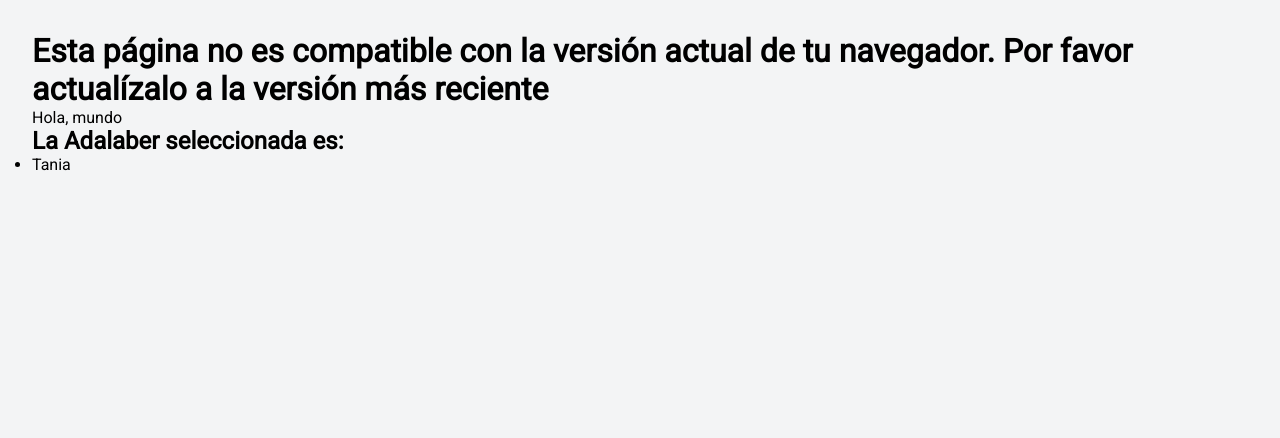
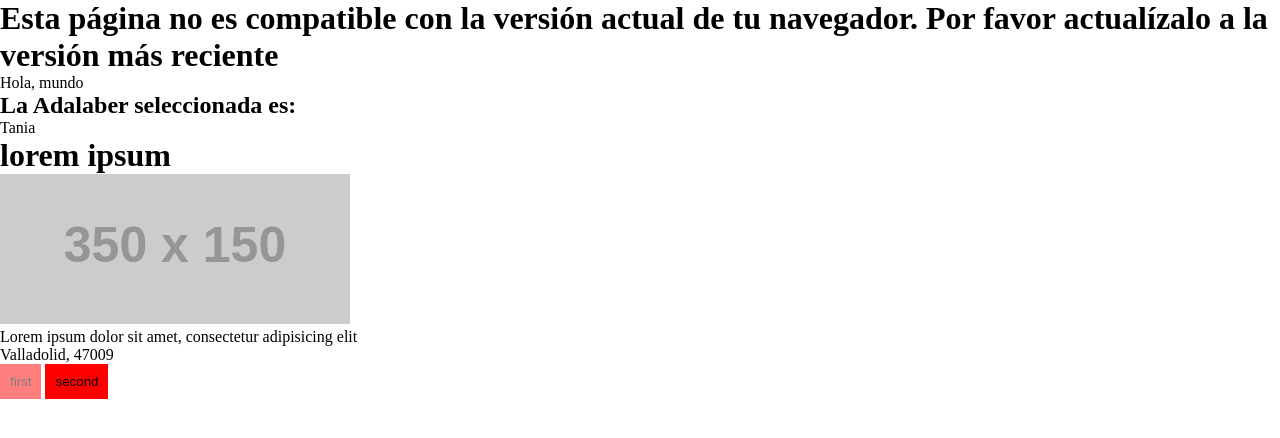
Before and after one commit to Tasac-sainz/promo-55-module-2-pair-2-javascript, a website built with Vite: page src/index.html in a window 1280 px wide. Built offline with nearby package versions, Linux system fonts and the light colour scheme; placeholder pictures from the web are drawn by us; files whose address does not match are found by name.

Commit message:
ejercicio terminado

```diff
--- a/src/index.html
+++ b/src/index.html
@@ -15,6 +15,15 @@
   <h2></h2>
   <ul></ul>
 
+  <div class="first-section">
+    <h1 class="title"></h1>
+    <img class="image"/>
+    <p class="paragraph"></p>
+  </div>
+
+<p class="address"></p>
+<button class="button">first</button>
+<button class="button">second</button>
 
 
     <script src="./js/main.js"></script>
--- a/src/js/main.js
+++ b/src/js/main.js
@@ -2,10 +2,22 @@
 
 console.log('>> Ready :)');
 
-document.querySelector ('h1').innerHTML ='Esta página no es compatible con la versión actual de tu navegador. Por favor actualízalo a la versión más reciente';
+document.querySelector('h1').innerHTML = 'Esta página no es compatible con la versión actual de tu navegador. Por favor actualízalo a la versión más reciente';
 
-document.querySelector ('p').innerHTML = "Hola, mundo";
+document.querySelector('p').innerHTML = "Hola, mundo";
 
-document.querySelector ('h2').innerHTML = "La Adalaber seleccionada es:"
+document.querySelector('h2').innerHTML = "La Adalaber seleccionada es:";
 
-document.querySelector ('ul').innerHTML ="<li>Tania</li>"
+document.querySelector('ul').innerHTML = "<li>Tania</li>";
+
+document.querySelector(".title").innerHTML = "lorem ipsum";
+document.querySelector(".image").src = "http://via.placeholder.com/350x150";
+document.querySelector('.paragraph').innerHTML = "Lorem ipsum dolor sit amet, consectetur adipisicing elit"
+
+
+let myAddress = 'Madrid, 28009';
+myAddress = 'Valladolid, 47009';
+document.querySelector(".address").innerHTML = myAddress;
+
+document.querySelector(".button")
+document.querySelector(".button").classList.add("disabled")
--- a/src/scss/layout/_page.scss
+++ b/src/scss/layout/_page.scss
@@ -1,9 +1,11 @@
 @use '../core/variables' as vars;
 
-body {
-    padding: 2rem;
-    height: 100vh;
-    background-image: url('../images/bg-adalab.png');
-    background-color: vars.$color-bg;
-    font-family: vars.$font-main;
+.button {
+    padding: 10px;
+    border: 5px;
+    background-color: red;
 }
+
+.disabled {
+    opacity: 0.5;
+}
```
